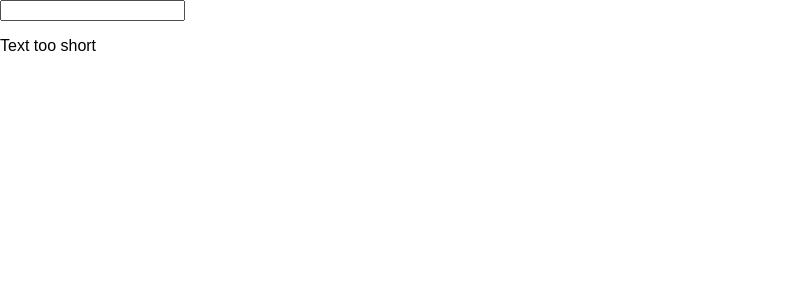
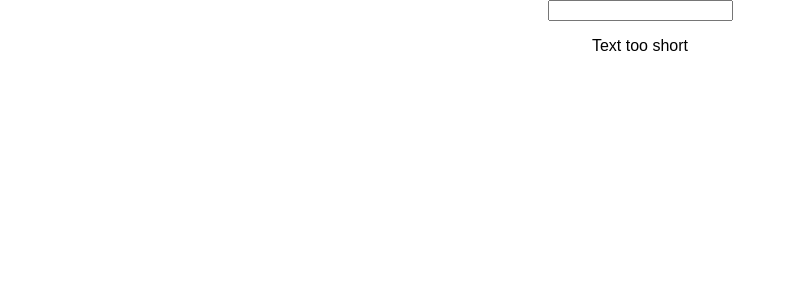
Before and after one commit to Chandan-Saini/react-app-old-script-1.1.5-prctc, a React (Create React App) app: page / in a window 1280 px wide. Shown: the top 300 px of the page, without its empty margins (0-796 px from the left). Built offline with nearby package versions, Linux system fonts and the light colour scheme.

Commit message:
assign done

```diff
--- a/src/App.js
+++ b/src/App.js
@@ -14,17 +14,21 @@ class App extends Component {
    })
  }
 
- charHandler=()=>{
+ charDeleteHandler=(index)=>{
+  const text=this.state.strng.split('')
+   const text2 = text.splice(index, 1)
+  const updatedText= text2.join('')
+  this.setState({strng:updatedText})
 
 
  }
   render() {
     const chList = this.state.strng.split('').map((ch,index) => {
-      return <CharComp chr={ch} key={index}/>
+      return <CharComp del={()=>this.charDeleteHandler(index)} chr={ch} key={index}/>
     })
 
     return (
-      <div>
+      <div className="App">
         <input type="text"  onChange={this.strngChangeHandler} value={this.state.strng} />
         <p>{this.state.strng}</p>
         <ValidationComponent strlen={this.state.strng.length} />
--- a/src/CharComp/CharComp.js
+++ b/src/CharComp/CharComp.js
@@ -10,7 +10,7 @@ const charComp=(props)=>{
        padding:"5px"
    }
 
-    return <p style={style}>{props.chr} </p>
+    return <p onClick={props.del} style={style}>{props.chr} </p>
 }
 
 export default charComp
```
